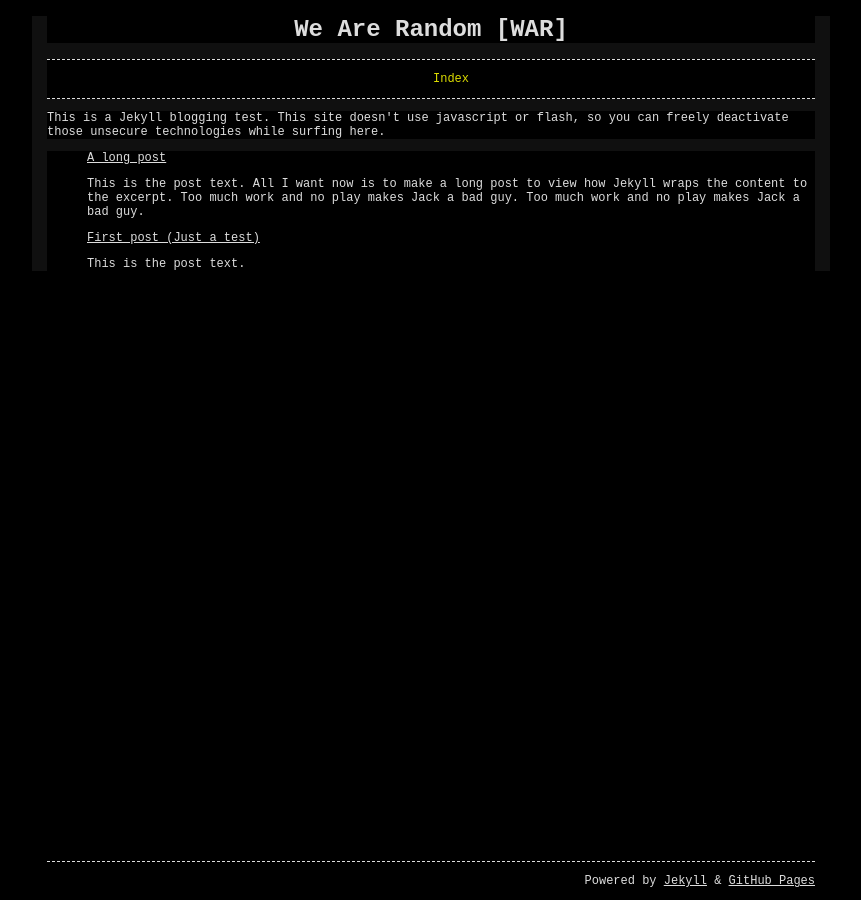
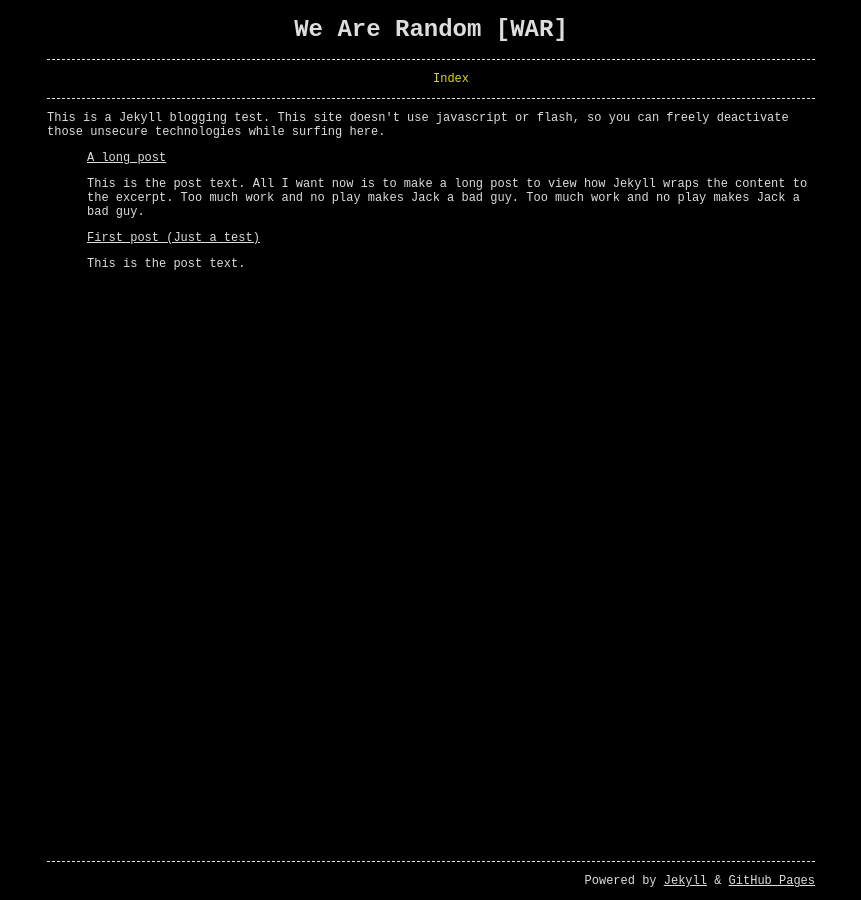
Before and after one commit to wearerandom/wearerandom.github.io, a Jekyll site: the page built from index.html, in a window 1280 px wide. Shown: the whole page, without its empty margins (209-1070 px from the left). Built offline with Jekyll 4.4.1, drawn with Linux system fonts in a browser that asks for light colours.

Commit message:
Update _styles.scss

```diff
--- a/_sass/_styles.scss
+++ b/_sass/_styles.scss
@@ -7,8 +7,6 @@
 
 body.wrap{
     width: 768px;
-    background-color: #101010;
-    color: #909090;
     padding-right:15px;
     padding-left:15px;
     margin-right:auto;
```
